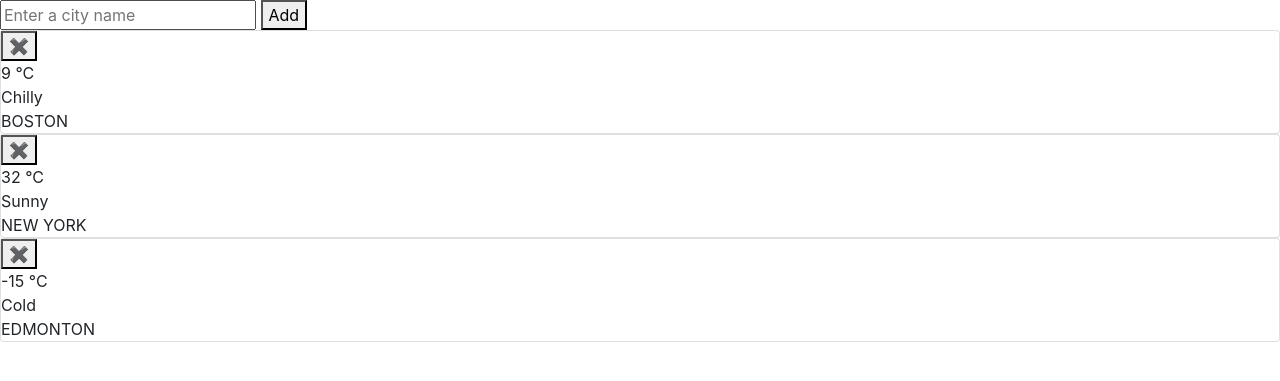
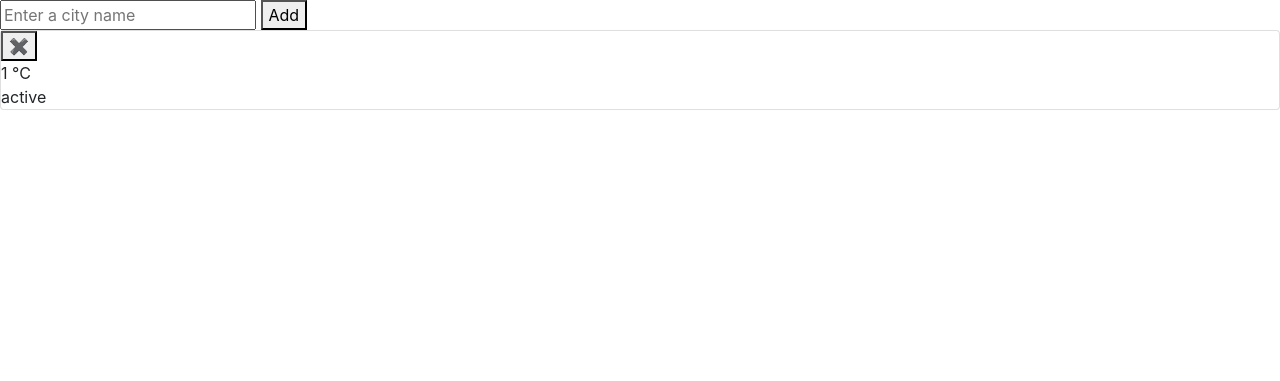
Before and after one commit to alcala21/weather-app, a Flask app: page / in a window 1280 px wide. Shown: the top 381 px of the page. Run offline with Flask 2, Linux system fonts and the light colour scheme; tables that the repository leaves empty hold one stand-in row (values such as "Sample post"); some libraries are stand-ins or nearby versions.

Commit message:
Stage 4/5. Healing potion.

```diff
--- a/app.py
+++ b/app.py
@@ -1,24 +1,49 @@
-from flask import Flask, render_template, request
+from flask import Flask, render_template, request, redirect, url_for
 import requests
 import sys
-from weather.api import key
+from weather.api import key, wurl
+from flask_sqlalchemy import SQLAlchemy
 
 app = Flask(__name__)
+app.config['SQLALCHEMY_DATABASE_URI'] = 'sqlite:///weather.db'
+db = SQLAlchemy(app)
 
 
-@app.route("/", methods=['POST', 'GET'])
+class City(db.Model):
+    id = db.Column(db.Integer, primary_key=True)
+    name = db.Column(db.String(80), unique=True, nullable=False)
+    temperature = db.Column(db.Integer, nullable=False)
+    state = db.Column(db.String(80), nullable=False)
+
+    def __repr__(self):
+        return f"<City {self.name}>"
+
+
+db.create_all()
+
+
+@app.route("/")
 def index():
-    if request.method == 'POST':
-        city = request.form['city_name']
-        if city:
-            info = requests.get(f"https://api.openweathermap.org/data/2.5/weather?q={city}&units=metric&appid={key}")
-            if info.status_code == 200:
-                data = info.json()
-                temperature = data['main']['temp']
-                state = data['weather'][0]['main']#
-                dict_with_weather_info = {"city": city, "temperature": temperature, "state": state}
-                return render_template("index.html", weather=dict_with_weather_info)
-    return render_template("index.html", weather=None)
+    city_list = City.query.all()
+    return render_template("index.html", city_list=city_list)
+
+
+@app.route("/add", methods=['POST'])
+def add_city_weather():
+    city_name = request.form.get('city_name')
+    wparams = {'q': city_name, 'appid': key, 'units': 'metric'}
+    info = requests.get(wurl, params=wparams)
+    if info.status_code == 200:
+        data = info.json()
+        loc_city = City(
+                        name = city_name,
+                        temperature = int(data['main']['temp']),
+                        state = data['weather'][0]['main']
+                        )
+        db.session.add(loc_city)
+        db.session.commit()
+
+    return redirect(url_for('index'))
 
 
 if __name__ == '__main__':
--- a/templates/index.html
+++ b/templates/index.html
@@ -20,52 +20,15 @@
     </div>
     {% endif %}
     {% endwith %}
-    <form action="/" method="POST">
+    <form action="/add" method="POST">
         <input type="text" placeholder="Enter a city name" name="city_name" id="input-city">
         <button type="submit" class="submit-button">Add</button>
     </form>
 </div>
 <div class="cards">
-    <div class="card night">
-        <div class="delete-wrapper">
-            <form action="#" method="POST">
-                <input type="hidden" name="id" value="">
-                <button class="delete-button" type="submit">&#10006;</button>
-            </form>
-        </div>
-        <div class="degrees"><span>9<span class="celsius"> °C</span></span></div>
-        <div class="state">Chilly</div>
-        <div class="city">BOSTON</div>
-    </div>
-
-    <div class="card day">
-        <div class="delete-wrapper">
-            <form action="#" method="POST">
-                <input type="hidden" name="id" value="">
-                <button class="delete-button" type="submit">&#10006;</button>
-            </form>
-        </div>
-        <div class="degrees"><span>32<span class="celsius"> °C</span></span></div>
-        <div class="state">Sunny</div>
-        <div class="empty"></div>
-        <div class="city">NEW YORK</div>
-    </div>
-
-    <div class="card evening-morning">
-        <div class="delete-wrapper">
-            <form action="#" method="POST">
-                <input type="hidden" name="id" value="">
-                <button class="delete-button" type="submit">&#10006;</button>
-            </form>
-        </div>
-        <div class="degrees"><span>-15<span class="celsius"> °C</span></span></div>
-        <div class="state">Cold</div>
-        <div class="empty"></div>
-        <div class="city">EDMONTON</div>
-    </div>
-
-    {% if weather is not none %}
-        <div class="card evening-morning">
+    {% if city_list %}
+    {% for weather in city_list %}
+        <div class="card">
             <div class="delete-wrapper">
                 <form action="#" method="POST">
                     <input type="hidden" name="id" value="">
@@ -77,6 +40,7 @@
             <div class="empty"></div>
             <div class="city">{{weather.city}}</div>
         </div>
+    {% endfor %}
     {% endif %}
 
 </div>
--- a/weather/api.py
+++ b/weather/api.py
@@ -1 +1,2 @@
+wurl = "https://api.openweathermap.org/data/2.5/weather"
 key = "858120cb694d5bcbc01f4cbbef003509"
```
